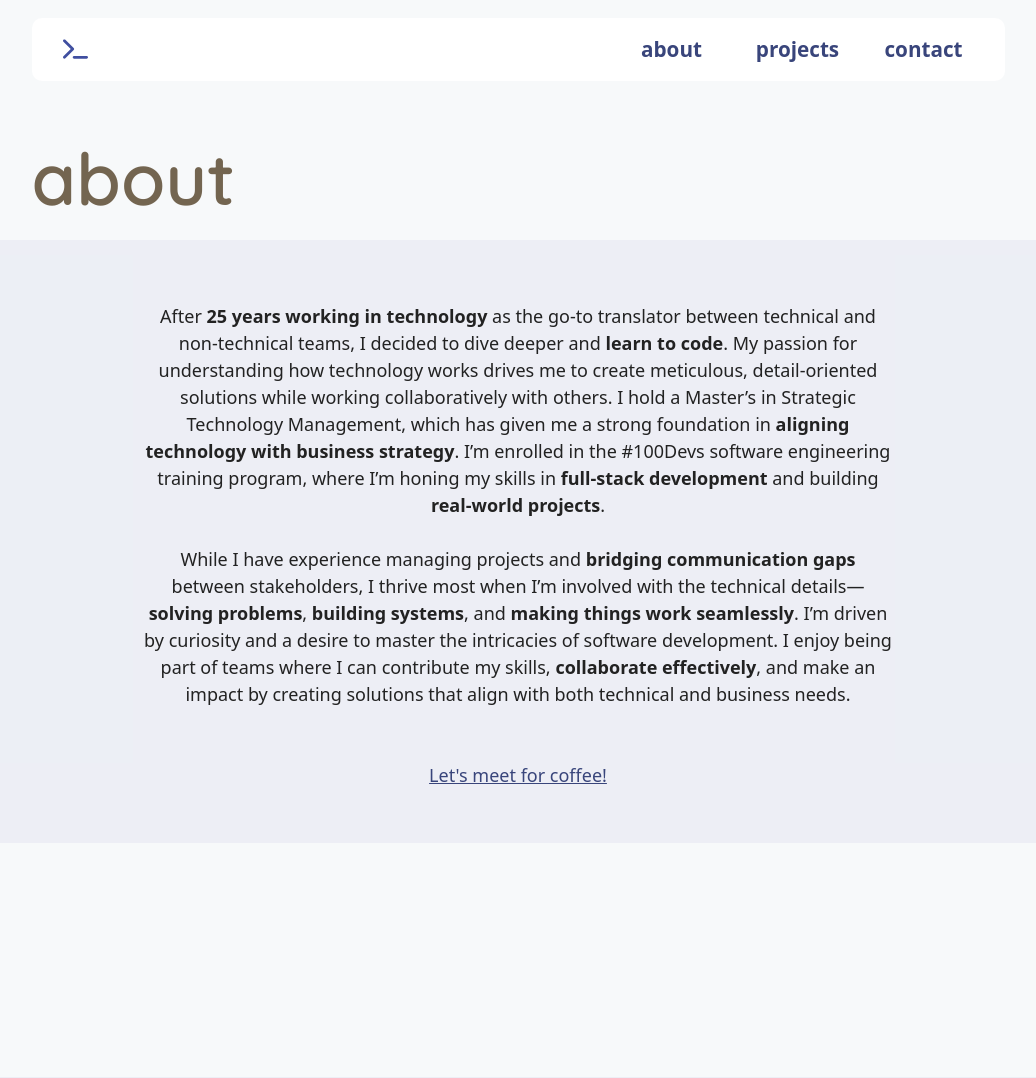
After one commit to heidi37/my-python-portfolio, a Flask app: page /about in a window 1280 px wide. The commit adds this page. Shown: the top 1078 px of the page, without its empty margins (122-1158 px from the left). Run offline with Flask 3, Linux system fonts and the light colour scheme; some libraries are stand-ins or nearby versions.

Commit message:
add about us page and improve README

```diff
--- a/app.py
+++ b/app.py
@@ -6,6 +6,10 @@ app = Flask(__name__)
 @app.route('/')
 def index():
   return render_template('index.html', projects=projects)
+
+@app.route('/about')
+def about():
+  return render_template('about.html')
 
 @app.route('/projects')
 def show_projects():
--- a/static/css/style.css
+++ b/static/css/style.css
@@ -310,9 +310,16 @@ button.navbar-toggler {
   background-color: var(--tech-stack);
 }
 
+/* About Page */
+.about-top p{
+  width: 90%;
+  max-width: 750px;
+  margin: 0 auto;
+}
+
 /* Contacts Page */
 
-.contact-top {
+.contact-top, .about-top {
   background: var(--primary-light);
   padding: 3rem 2rem 3rem;
   h2 {
@@ -358,7 +365,7 @@ button.navbar-toggler {
   padding-bottom: 0.55rem;
 }
 
-.icon.coffee {
+.icon.big-icon {
   font-size: 6rem;
   margin-left: 1.25rem;
 }
--- /dev/null
+++ b/templates/about.html
@@ -0,0 +1,19 @@
+{% extends 'layout.html' %} {% block content %}
+{% include 'header.html' %}
+<main>
+<div class="container">
+  <h1>about</h1>
+  <p></p>
+</div>
+<div class="about-top">
+  <p class="mt-2 text-center">
+    After <strong>25 years working in technology</strong> as the go-to translator between technical and non-technical teams, I decided to dive deeper and <strong>learn to code</strong>. My passion for understanding how technology works drives me to create meticulous, detail-oriented solutions while working collaboratively with others. I hold a Master’s in Strategic Technology Management, which has given me a strong foundation in <strong>aligning technology with business strategy</strong>. I’m enrolled in the #100Devs software engineering training program, where I’m honing my skills in <strong>full-stack development</strong> and building <strong>real-world projects</strong>.
+  </p>
+  <p class="mt-4 text-center">
+    While I have experience managing projects and <strong>bridging communication gaps</strong> between stakeholders, I thrive most when I’m involved with the technical details—<strong>solving problems</strong>, <strong>building systems</strong>, and <strong>making things work seamlessly</strong>. I’m driven by curiosity and a desire to master the intricacies of software development. I enjoy being part of teams where I can contribute my skills, <strong>collaborate effectively</strong>, and make an impact by creating solutions that align with both technical and business needs.
+  </p>
+  <p class="mt-5 text-center"><a href="contact">Let's meet for coffee!</a></p>
+</div>
+</main>
+{% include 'footer.html' %}
+{% endblock %}
--- a/templates/contact.html
+++ b/templates/contact.html
@@ -6,7 +6,7 @@
   <p></p>
 </div>
 <div class="contact-top">
-  <div class="icon coffee">
+  <div class="icon big-icon">
     <i class="fa-solid fa-mug-hot"></i>
   </div>
   <h2 class="mt-3 text-center">Get in Touch</h2>
--- a/templates/header.html
+++ b/templates/header.html
@@ -1,19 +1,32 @@
 <div class="container">
   <nav class="navbar navbar-expand-lg">
     <div class="container-fluid">
-      <a class="navbar-brand" href="/"><img src="/static/images/prompt.svg" alt="terminal command prompt icon"></a>
-      <button class="navbar-toggler ms-auto" type="button" data-bs-toggle="collapse" data-bs-target="#navbarNav" aria-controls="navbarNav" aria-expanded="false" aria-label="Toggle navigation">
+      <a class="navbar-brand" href="/"
+        ><img
+          src="/static/images/prompt.svg"
+          alt="terminal command prompt icon"
+      /></a>
+      <button
+        class="navbar-toggler ms-auto"
+        type="button"
+        data-bs-toggle="collapse"
+        data-bs-target="#navbarNav"
+        aria-controls="navbarNav"
+        aria-expanded="false"
+        aria-label="Toggle navigation"
+      >
         <span class="navbar-toggler-icon"></span>
       </button>
       <div class="collapse navbar-collapse" id="navbarNav">
         <ul class="navbar-nav ms-auto">
           <li class="nav-item mx-auto">
-                          <a class="nav-link"
-                          href="/projects">projects</a>
+            <a class="nav-link" href="/about">about</a>
           </li>
           <li class="nav-item mx-auto">
-                          <a class="nav-link"
-                          href="contact">contact</a>
+            <a class="nav-link" href="/projects">projects</a>
+          </li>
+          <li class="nav-item mx-auto">
+            <a class="nav-link" href="contact">contact</a>
           </li>
         </ul>
       </div>
```
Also changed, not shown: README.md.
